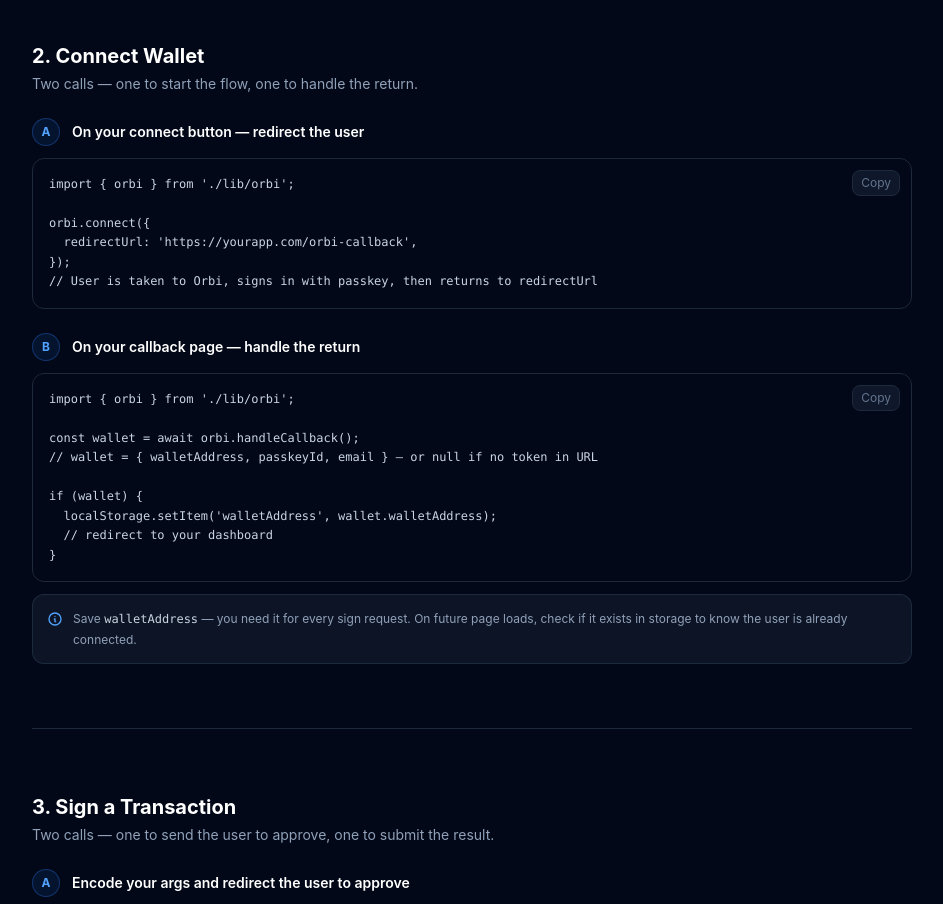
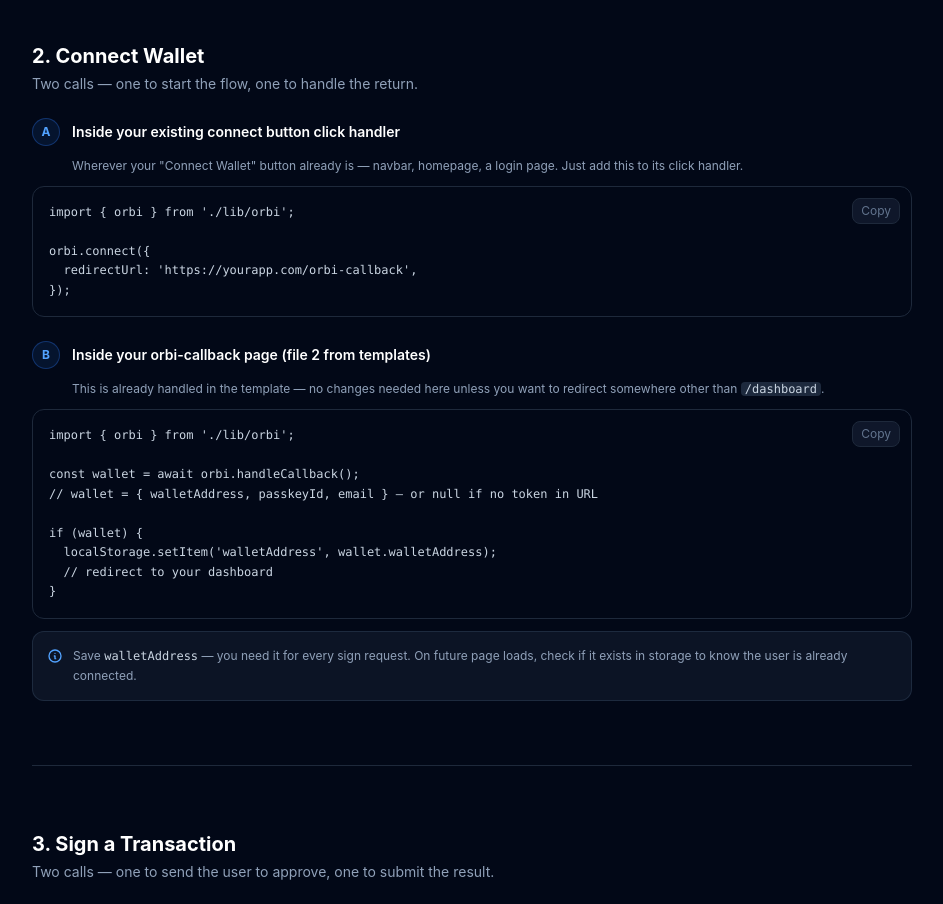
Before and after one commit to Novablitz404/orbi-smart-wallet, a Next.js app in the folder developers/: page /docs in a window 1280 px wide. Shown: the part 2860-3764 px from the top of the page, without its empty margins (288-1231 px from the left). Built offline with nearby package versions, Linux system fonts and the light colour scheme.

Commit message:
Docs: clarify where connect button and callback code go

```diff
--- a/developers/app/docs/page.tsx
+++ b/developers/app/docs/page.tsx
@@ -298,21 +298,26 @@ orbi.sign({ walletAddress, contractId, functionName, argsXdr, redirectUrl });`}
             <div className="space-y-3">
               <div className="flex items-center gap-3">
                 <StepBadge n="A" />
-                <p className="text-sm font-semibold text-white">On your connect button — redirect the user</p>
+                <p className="text-sm font-semibold text-white">Inside your existing connect button click handler</p>
               </div>
+              <p className="text-slate-400 text-xs ml-10">
+                Wherever your "Connect Wallet" button already is — navbar, homepage, a login page. Just add this to its click handler.
+              </p>
               <CodeBlock code={`import { orbi } from './lib/orbi';
 
 orbi.connect({
   redirectUrl: 'https://yourapp.com/orbi-callback',
-});
-// User is taken to Orbi, signs in with passkey, then returns to redirectUrl`} />
+});`} />
             </div>
 
             <div className="space-y-3">
               <div className="flex items-center gap-3">
                 <StepBadge n="B" />
-                <p className="text-sm font-semibold text-white">On your callback page — handle the return</p>
+                <p className="text-sm font-semibold text-white">Inside your orbi-callback page (file 2 from templates)</p>
               </div>
+              <p className="text-slate-400 text-xs ml-10">
+                This is already handled in the template — no changes needed here unless you want to redirect somewhere other than <code className="text-slate-300 bg-slate-800 px-1 rounded">/dashboard</code>.
+              </p>
               <CodeBlock code={`import { orbi } from './lib/orbi';
 
 const wallet = await orbi.handleCallback();
```
